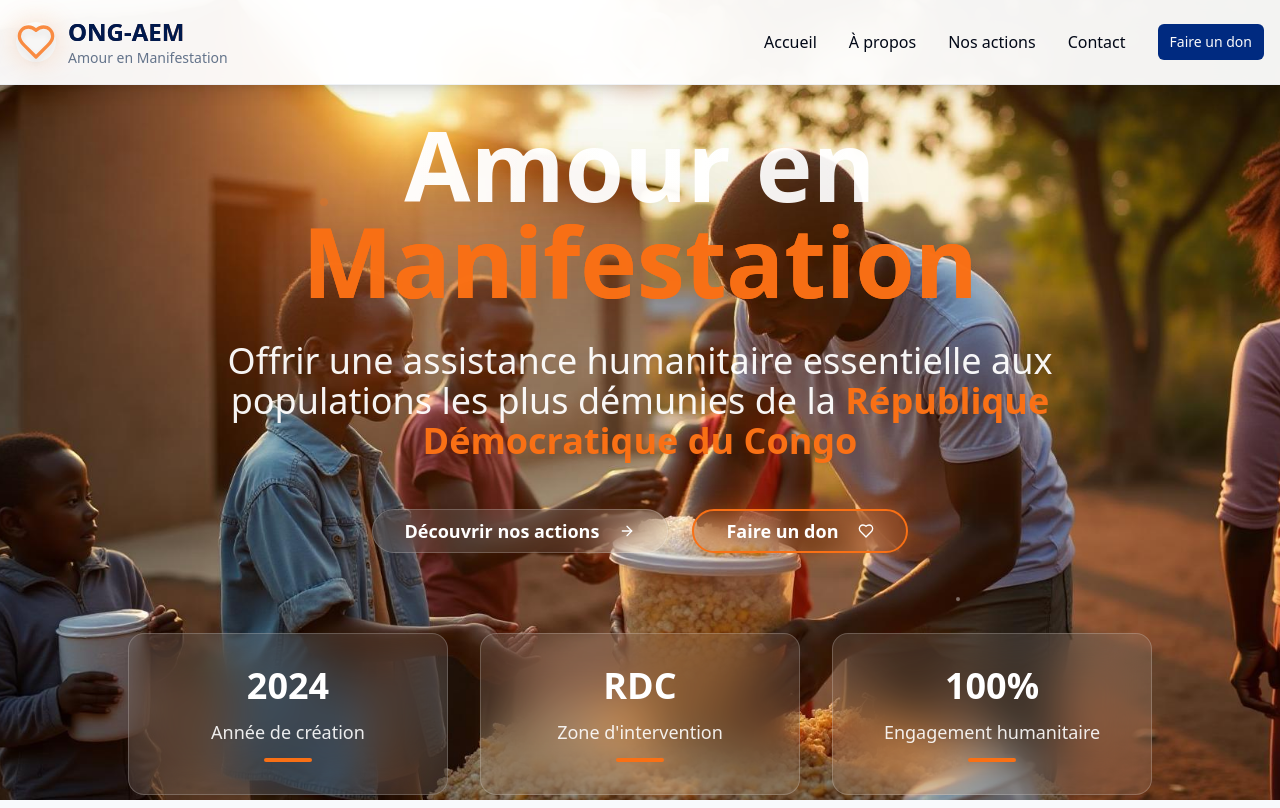
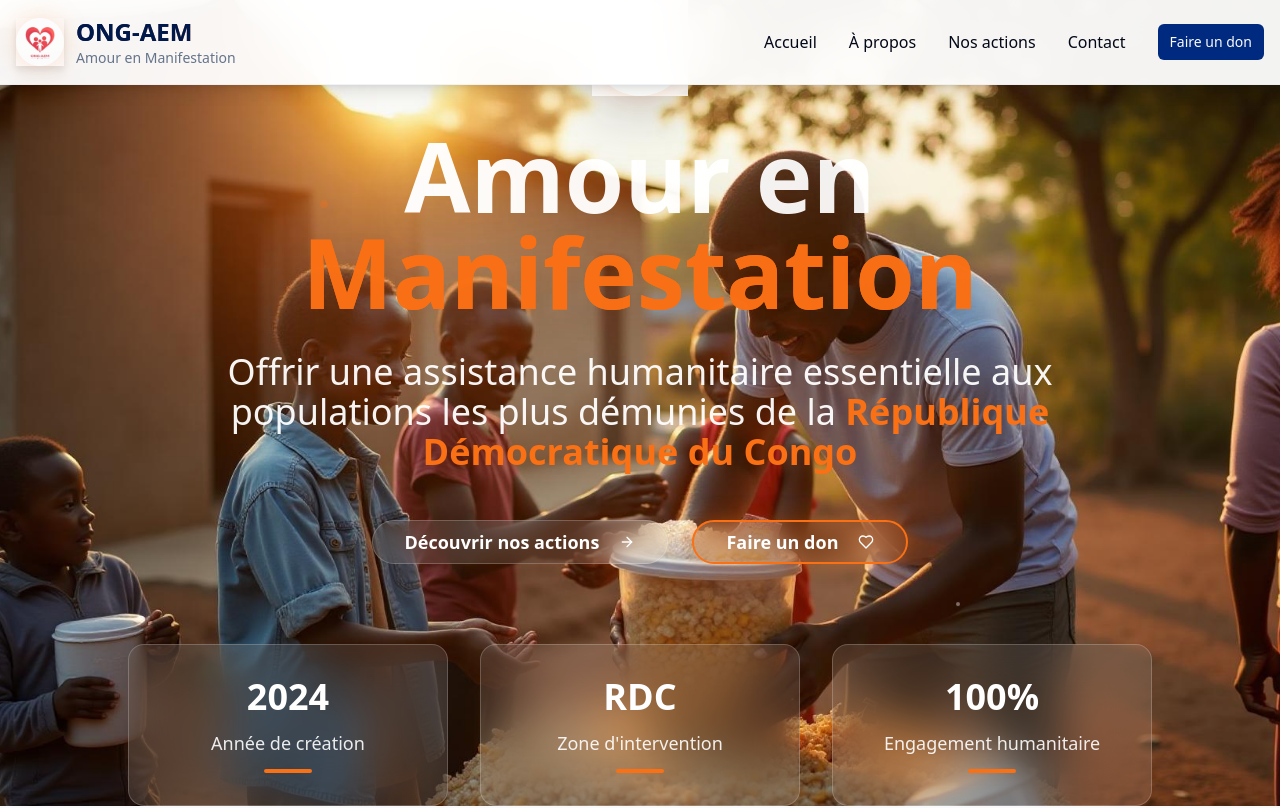
Before and after one commit to gervino7/amour-en-action-rdc, a React (Vite) app: page / in a window 1280 px wide. Shown: the top 808 px of the page. Built offline with nearby package versions, Linux system fonts and the light colour scheme; the HTML template or start-up script is replaced by a standard one.

Commit message:
Add logo to website

```diff
--- a/src/components/Header.tsx
+++ b/src/components/Header.tsx
@@ -1,6 +1,7 @@
 import { Button } from "@/components/ui/button";
 import { Heart, Menu, X } from "lucide-react";
 import { useState } from "react";
+import logoOngAem from "@/assets/logo-ong-aem.png";
 
 const Header = () => {
   const [isMenuOpen, setIsMenuOpen] = useState(false);
@@ -19,7 +20,11 @@ const Header = () => {
         <div className="flex items-center justify-between">
           <div className="flex items-center space-x-3 group cursor-pointer">
             <div className="relative">
-              <Heart className="h-10 w-10 text-warm-accent animate-glow drop-shadow-lg group-hover:scale-110 transition-transform duration-300" />
+              <img
+                src={logoOngAem}
+                alt="Logo ONG-AEM"
+                className="h-12 w-12 object-contain drop-shadow-lg group-hover:scale-110 transition-transform duration-300 animate-glow"
+              />
               <div className="absolute inset-0 animate-pulse-glow rounded-full opacity-50"></div>
             </div>
             <div>
--- a/src/components/Hero.tsx
+++ b/src/components/Hero.tsx
@@ -1,6 +1,7 @@
 import { Button } from "@/components/ui/button";
 import { ArrowRight, Heart } from "lucide-react";
 import heroImage from "@/assets/hero-image.jpg";
+import logoOngAem from "@/assets/logo-ong-aem.png";
 
 const Hero = () => {
   const scrollToSection = (sectionId: string) => {
@@ -33,8 +34,12 @@ const Hero = () => {
         <div className="max-w-5xl mx-auto">
           <div className="flex justify-center mb-8 animate-scale-in">
             <div className="relative">
-              <Heart className="h-20 w-20 text-white animate-glow drop-shadow-lg" />
-              <div className="absolute inset-0 animate-pulse-glow rounded-full"></div>
+              <img
+                src={logoOngAem}
+                alt="Logo ONG-AEM"
+                className="h-24 w-24 object-contain drop-shadow-2xl animate-glow filter brightness-0 invert"
+              />
+              <div className="absolute inset-0 animate-pulse-glow rounded-full opacity-50"></div>
             </div>
           </div>
 
```
Also changed, not shown: src/assets/logo-ong-aem.png (added).
